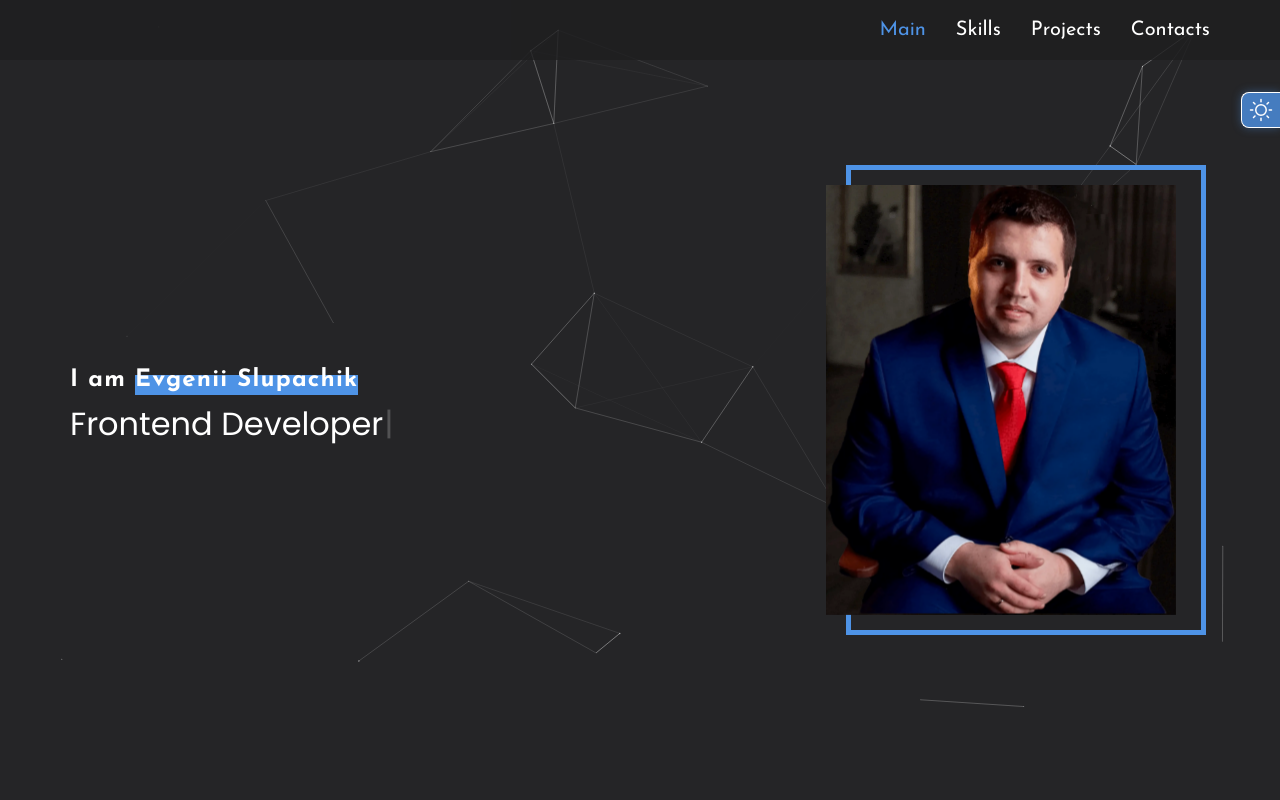
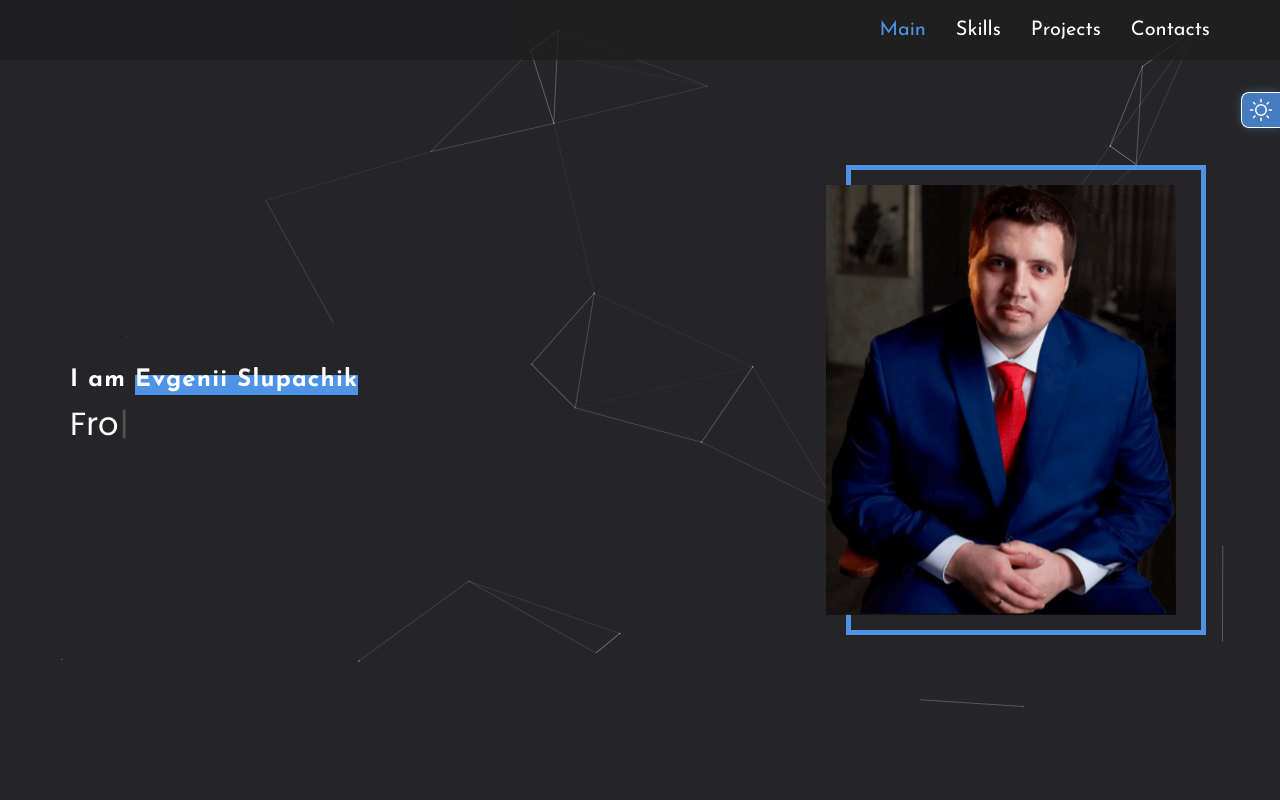
Before and after one commit to MrEvgeniy1989/portfolio, a React (Create React App) app: page / in a window 1280 px wide. Shown: the top 800 px of the page. Built offline with nearby package versions, Linux system fonts and the light colour scheme.

Commit message:
refactor: убрал у Typewriter deleteSpeed, чтобы символы удалялись.

```diff
--- a/src/features/main/Main.tsx
+++ b/src/features/main/Main.tsx
@@ -25,8 +25,8 @@ export const Main = () => {
               options={{
                 autoStart: true,
                 delay: 100,
-                deleteSpeed: 999999999999999,
-                loop: false,
+                // deleteSpeed: 999999999999999,
+                loop: true,
                 strings: ['Frontend Developer'],
               }}
             />
```
